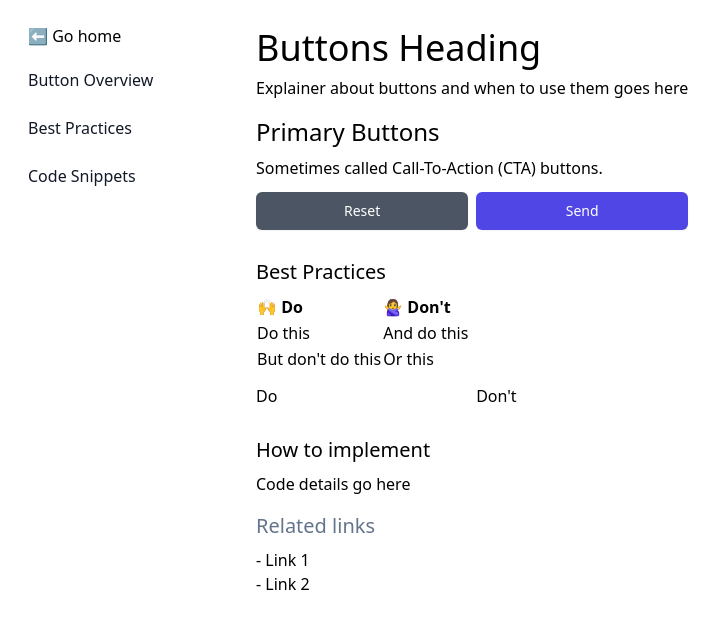
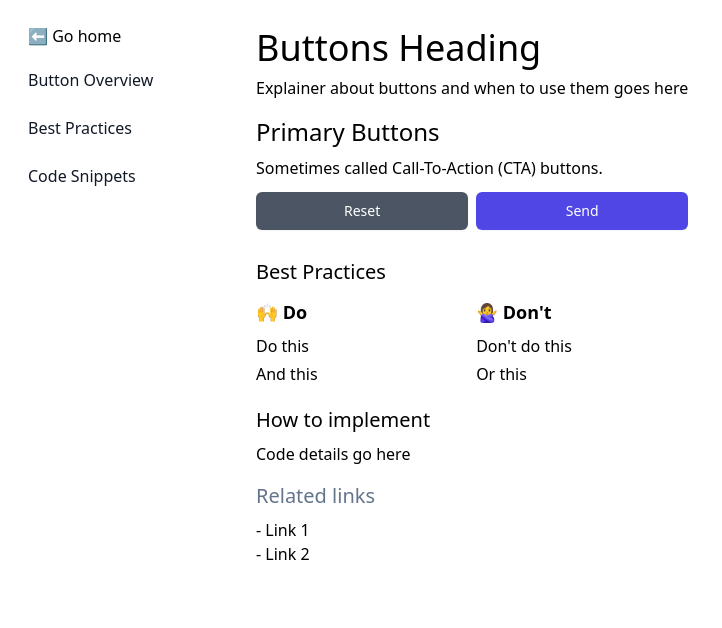
Before and after one commit to tayv/Project-Bubblegum, a Next.js app: page /forms/buttons in a window 1280 px wide. Shown: the top 628 px of the page, without its empty margins (0-722 px from the left). Built offline with nearby package versions, Linux system fonts and the light colour scheme.

Commit message:
Refactored DoDont to use grid instead of table

```diff
--- a/components/layout/DoDont.tsx
+++ b/components/layout/DoDont.tsx
@@ -3,24 +3,18 @@ const DoDont = () => {
 
   return (
     <>
-    <table className="table-auto">
-    <thead className="text-left">
-      <tr>
-        <th>🙌 Do</th>
-        <th>🙅‍♀️ Don't</th>
-      </tr>
-    </thead>
-    <tbody>
-      <tr>
-        <td>Do this</td>
-        <td>And do this</td>
-      </tr>
-      <tr>
-        <td>But don't do this</td>
-        <td>Or this</td>
-      </tr>
-    </tbody>
-  </table>
+     <div className="grid grid-cols-2 gap-2 pt-1 text-left">
+      <div>
+        <div className="font-bold text-lg pb-2">🙌 Do</div>
+        <div className="pb-1">Do this</div>
+        <div className="pb-1">And this</div>
+      </div>
+      <div>
+        <div className="font-bold text-lg pb-2">🙅‍♀️ Don't</div>
+        <div className="pb-1">Don't do this</div>
+        <div className="pb-1">Or this</div>
+      </div>
+    </div>
   </>
   )
 }
--- a/components/layout/HeadingArticle.tsx
+++ b/components/layout/HeadingArticle.tsx
@@ -24,7 +24,7 @@ const HeadingArticle: FC<HeadingProps> = ({
           return (type==="primary") && <h3 className="text-xl pt-4 pb-2">{text}</h3> || (type==="secondary") && <h3 className="text-xl pt-4 pb-2 text-slate-500">{text}</h3>
 
         case "h4":
-        return (type==="primary") && <h4 className="text-l pt-4 pb-2">{text}</h4> || (type==="secondary") && <h4 className="text-l pt-4 pb-2 text-slate-500">{text}</h4>
+        return (type==="primary") && <h4 className="text-lg pt-4 pb-2">{text}</h4> || (type==="secondary") && <h4 className="text-lg pt-4 pb-2 text-slate-500">{text}</h4>
 
         default:
           return null;
--- a/pages/forms/buttons.tsx
+++ b/pages/forms/buttons.tsx
@@ -47,11 +47,6 @@ export default function MyRadioGroup() {
           <HeadingArticle text="Best Practices" size="h3" type="primary" />
           <DoDont />
 
-          <div className="grid grid-cols-2 gap-2 py-3 text-left">
-            <div>Do</div>
-            <div>Don't</div>
-          </div>
-
           <HeadingArticle text="How to implement" size="h3" type="primary" />
           <p>Code details go here</p>
 
```
